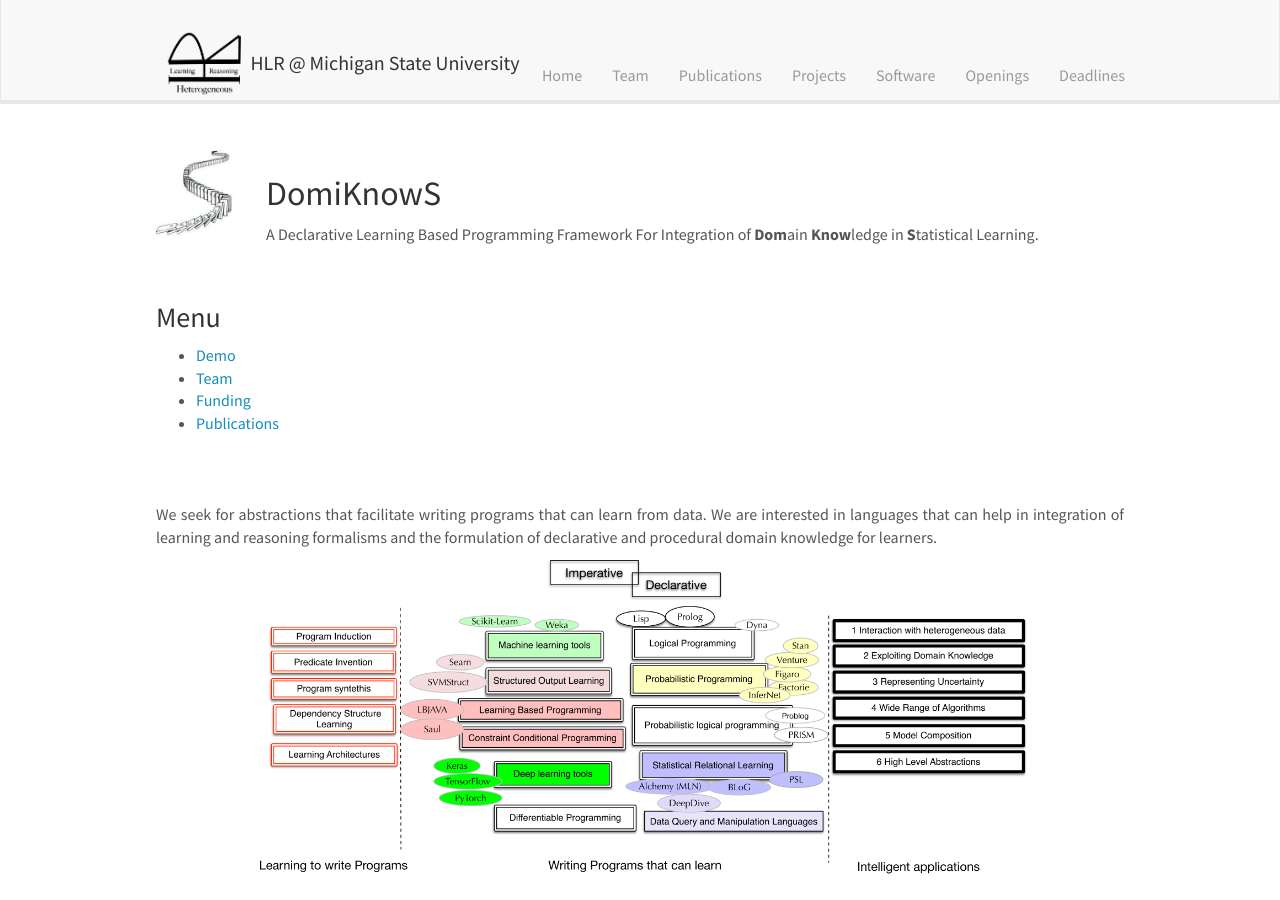
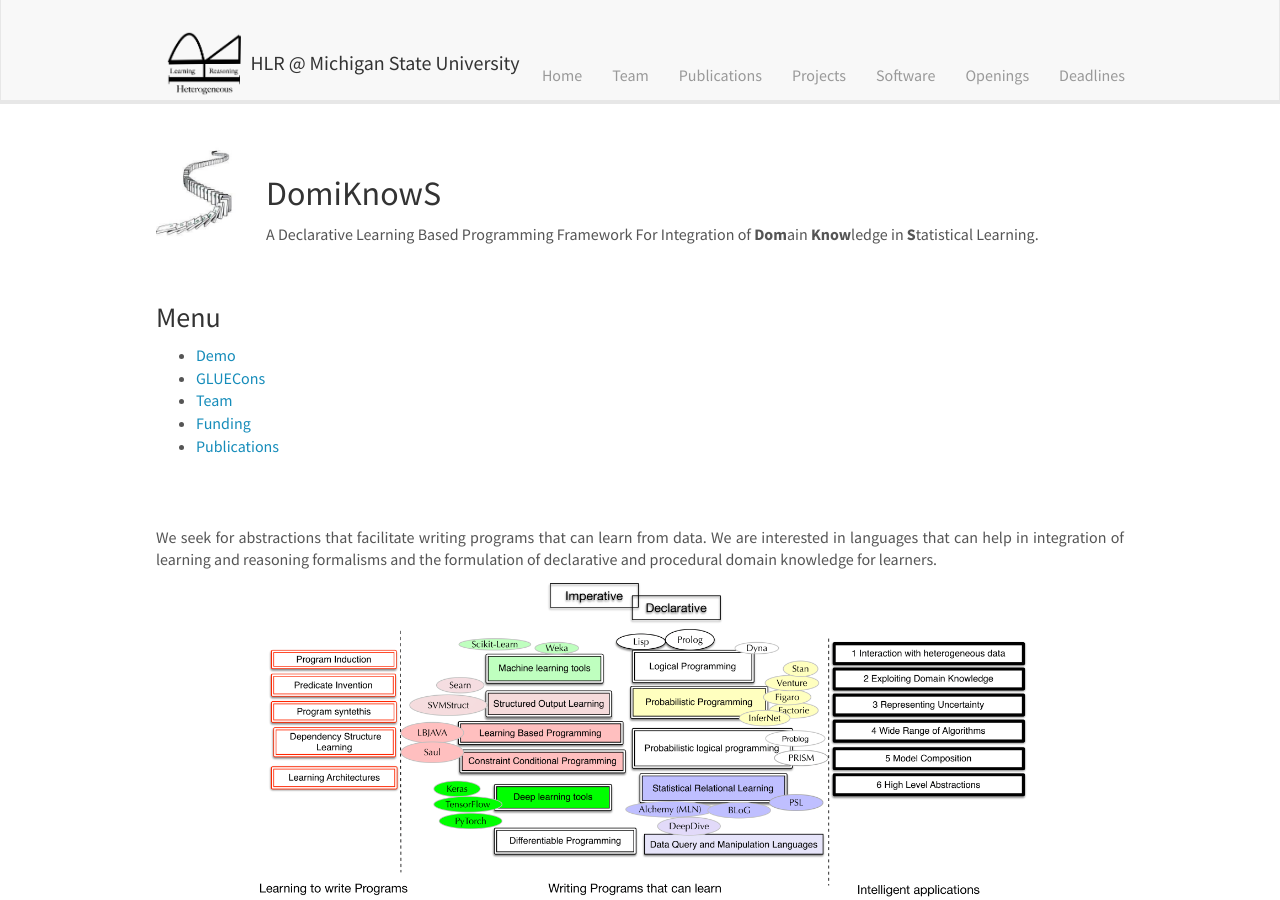
Before and after one commit to HLR/HLR.github.io, a Jekyll site: the page built from _pages/domiknows.md, in a window 1280 px wide and 900 px high. Built offline with Jekyll 4.4.1, drawn with Linux system fonts in a browser that asks for light colours; nearby versions of some CDN libraries.

Commit message:
Update domiknows.md

```diff
--- a/_pages/domiknows.md
+++ b/_pages/domiknows.md
@@ -36,6 +36,7 @@
 
 <ul>
 <li> <a href="{{ site.url }}{{ site.baseurl }}/domiknows-nlp/">Demo</a> </li>
+<li> <a href="{{ site.url }}{{ site.baseurl }}/gluecons/">GLUECons</a> </li>
 <li> <a href="#members">Team</a> </li>
 <li> <a href="#fund">Funding</a> </li>
 <li> <a href="#pubs">Publications</a> </li>
```
